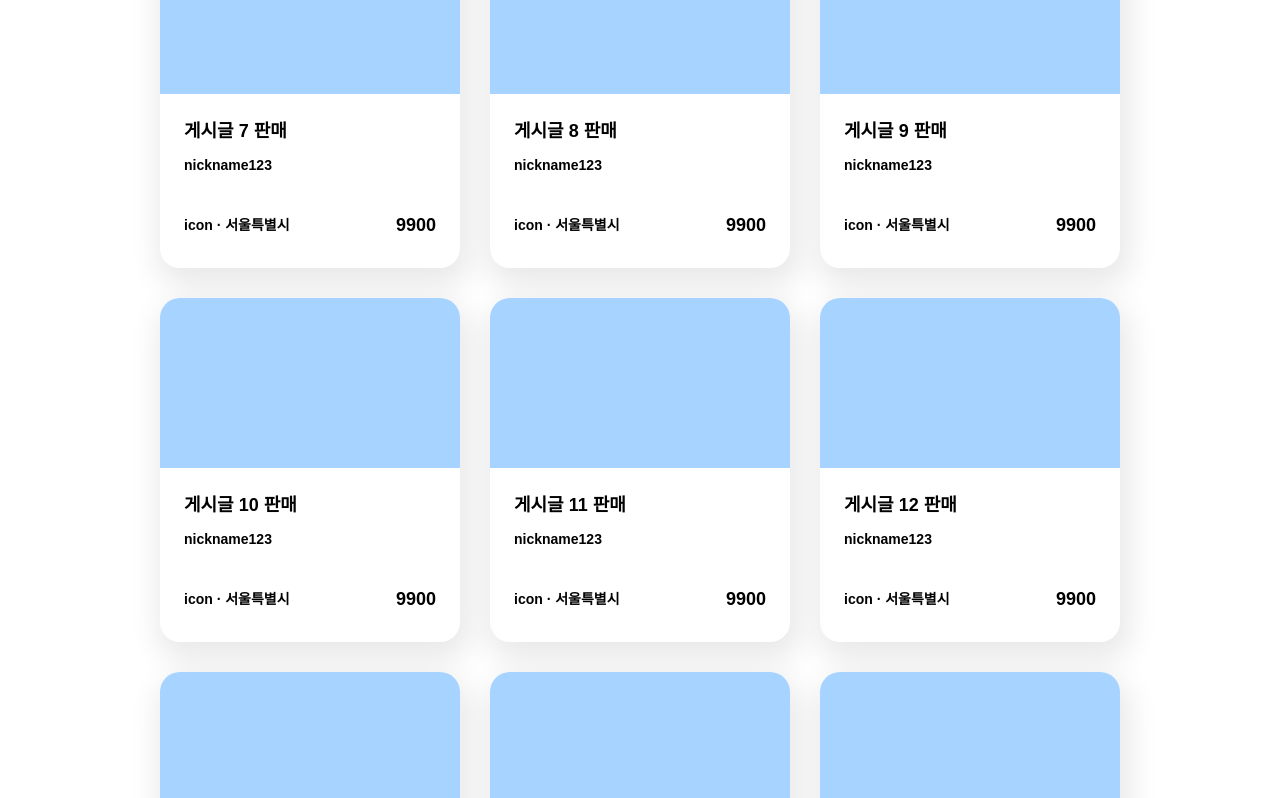
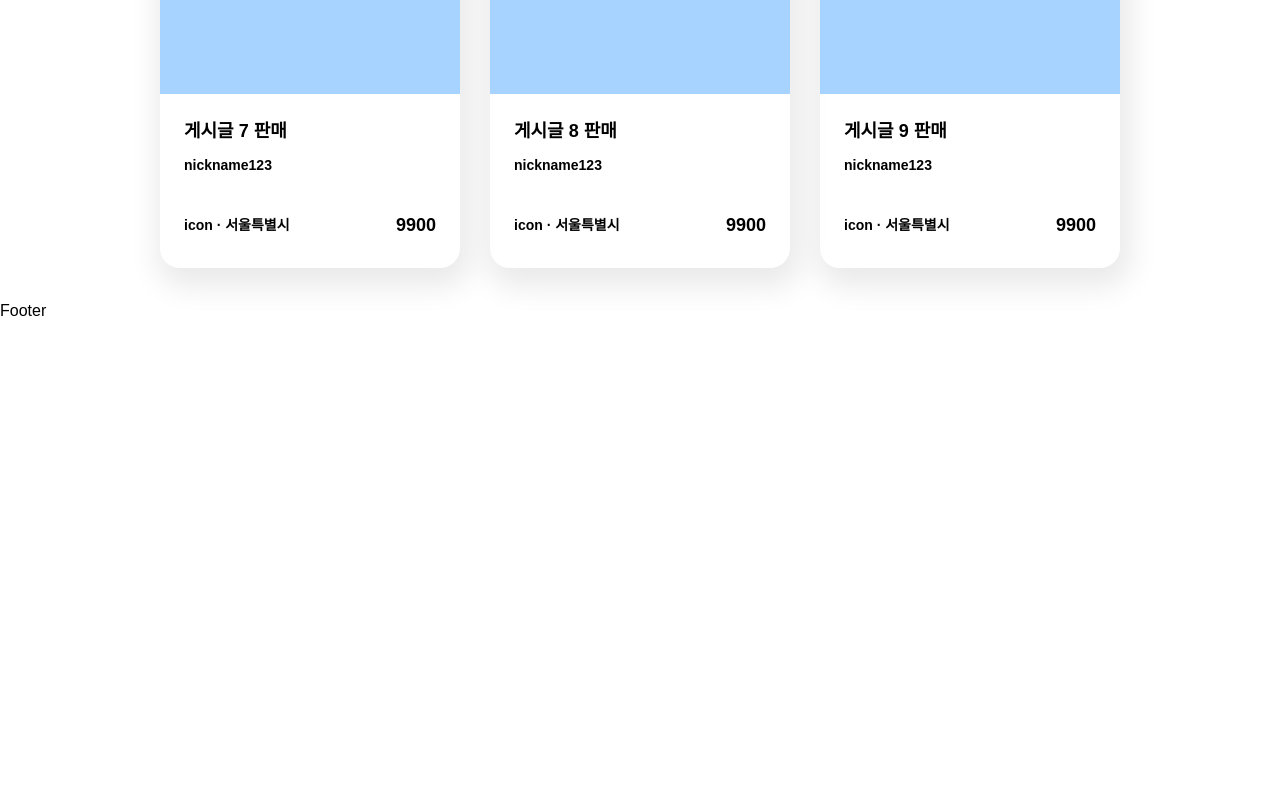
Before and after one commit to soolovepat/second-hand-frontend, a React (Create React App) app: page /mainpage in a window 1280 px wide. Shown: the part 1373-2171 px from the top of the page. After the commit the page ends 1692 px from the top, so only its background shows below. Built offline with nearby package versions, Linux system fonts and the light colour scheme; data requests are answered from the project's data file; the HTML template or start-up script is replaced by a standard one.

Commit message:
feat: pagenation

```diff
--- a/src/containers/ListContainer.js
+++ b/src/containers/ListContainer.js
@@ -8,6 +8,8 @@ const ListContainer = () => {
   const [postList, setPostList] = useState([]);
   const [userList, setUserList] = useState([]);
   const [selectList, setSelectList] = useState(false);
+  const [currentPage, setCurrentPage] = useState(1);
+  const [itemsPerPage] = useState(9);
 
   useEffect(() => {
     const fetchPosts = async () => {
@@ -35,18 +37,59 @@ const ListContainer = () => {
     fetchPosts();
   }, []);
 
+  // 현재 페이지의 리스트 항목을 반환하는 함수
+  const getCurrentList = () => {
+    const indexOfLastItem = currentPage * itemsPerPage;
+    const indexOfFirstItem = indexOfLastItem - itemsPerPage;
+    return selectList.name === "All"
+      ? postList.slice(indexOfFirstItem, indexOfLastItem)
+      : postList
+          .filter((post) => !selectList || post.category === selectList.name)
+          .slice(indexOfFirstItem, indexOfLastItem);
+  };
+
+  // 페이지 번호를 변경하는 함수
+  const handlePageChange = (pageNumber) => {
+    setCurrentPage(pageNumber);
+  };
+
+  useEffect(() => {
+    setCurrentPage(1); // CATENAME이 변경될 때마다 페이지네이션 초기화
+  }, [selectList]);
+
+  // 리스트의 총 개수를 구하는 함수
+  const getTotalItemCount = () => {
+    return selectList.name === "All"
+      ? postList.length
+      : postList.filter((post) => post.category === selectList.name).length;
+  };
+
+  // 페이지네이션 숫자를 동적으로 생성하는 함수
+  const generatePaginationNumbers = () => {
+    const totalItems = getTotalItemCount();
+    const totalPages = Math.ceil(totalItems / itemsPerPage);
+    return Array.from({ length: totalPages }, (_, index) => index + 1);
+  };
+
   return (
     <>
       <Category selectList={selectList} setSelectList={setSelectList} />
       <ListContainerBlock>
-        {selectList.name === "All"
-          ? postList.map((post) => <List key={post.title} post={post} />)
-          : postList
-              .filter(
-                (post) => !selectList || post.category === selectList.name
-              )
-              .map((post) => <List key={post.title} post={post} />)}
+        {getCurrentList().map((post) => (
+          <List key={post.title} post={post} />
+        ))}
       </ListContainerBlock>
+      <Pagination>
+        {generatePaginationNumbers().map((pageNumber) => (
+          <PageNumber
+            key={pageNumber}
+            active={currentPage === pageNumber}
+            onClick={() => handlePageChange(pageNumber)}
+          >
+            {pageNumber}
+          </PageNumber>
+        ))}
+      </Pagination>
     </>
   );
 };
@@ -63,3 +106,24 @@ const ListContainerBlock = styled.div`
   margin: 30px auto 0;
   padding: 0 15px;
 `;
+
+const Pagination = styled.div`
+  display: flex;
+  justify-content: center;
+  margin-top: 20px;
+`;
+
+const PageNumber = styled.button`
+  padding: 5px 10px;
+  margin: 0 2px;
+  background-color: ${(props) => (props.active ? "#a6d3ff" : "#ffffff")};
+  color: ${(props) => (props.active ? "#ffffff" : "#000000")};
+  border: none;
+  border-radius: 5px;
+  cursor: pointer;
+
+  &:hover {
+    background-color: #a6d3ff;
+    color: #ffffff;
+  }
+`;
```
